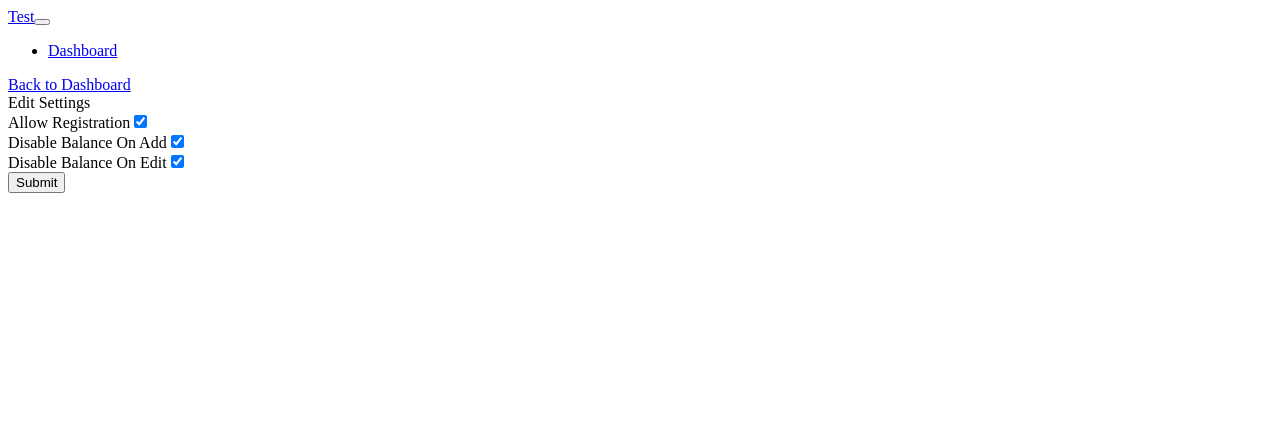
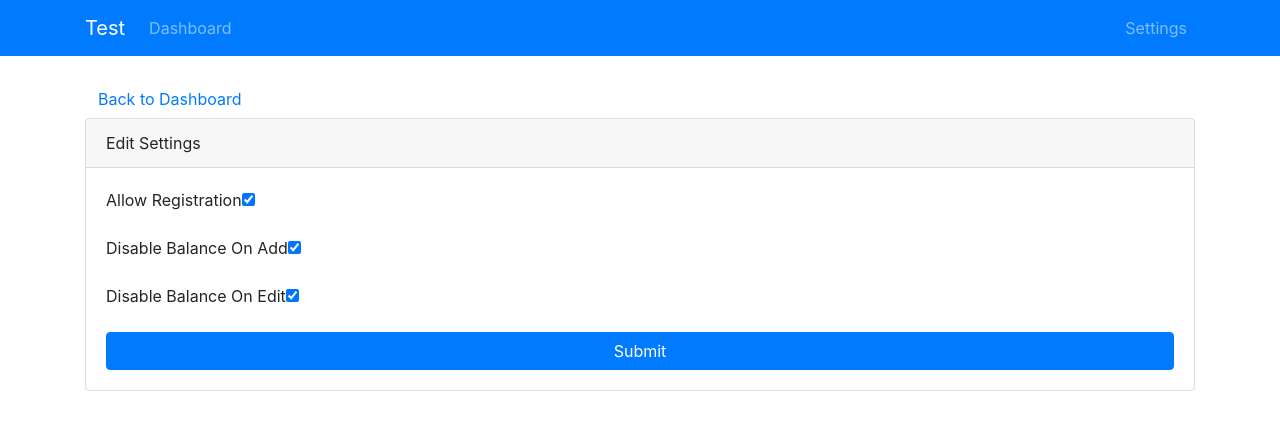
Before and after one commit to aderbalfarias/my-react, an Angular app: page /settings in a window 1280 px wide. Shown: the top 430 px of the page. Built offline with nearby package versions, Linux system fonts and the light colour scheme.

Commit message:
Adjusting style

```diff
--- a/src/app/components/navbar/navbar.component.html
+++ b/src/app/components/navbar/navbar.component.html
@@ -11,23 +11,20 @@
         </li>
       </ul>
 
-      <!-- <ul class="navbar-nav ml-auto">
-        <li *ngIf="!isLoggedIn && showRegister" class="nav-item">
-          <a routerLink="/register" class="nav-link">Register</a>
-        </li>
-        <li *ngIf="!isLoggedIn && showRegister" class="nav-item">
+      <ul class="navbar-nav ml-auto">
+        <!-- <li *ngIf="!isLoggedIn && showRegister" class="nav-item">
           <a routerLink="/login" class="nav-link">Login</a>
         </li>
         <li *ngIf="isLoggedIn" class="nav-item">
           <a href="#" class="nav-link">{{ loggedInUser }}</a>
-        </li>
+        </li> -->
         <li *ngIf="isLoggedIn" class="nav-item">
           <a routerLink="/settings" class="nav-link">Settings</a>
         </li>
-        <li *ngIf="isLoggedIn" class="nav-item">
+        <!-- <li *ngIf="isLoggedIn" class="nav-item">
           <a href="#" (click)="onLogoutClick()" class="nav-link">Logout</a>
-        </li>
-      </ul> -->
+        </li> -->
+      </ul>
     </div>
   </div>
 </nav>
--- a/src/styles.css
+++ b/src/styles.css
@@ -1 +1,2 @@
 /* You can add global styles to this file, and also import other style files */
+@import "../node_modules/bootstrap/dist/css/bootstrap.min.css"; /* this is wrong way (change it) */
```
